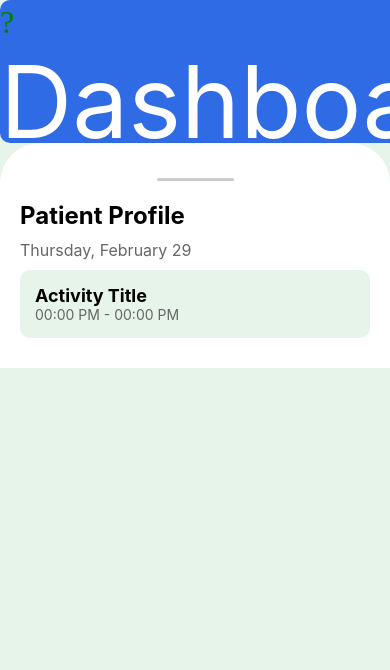
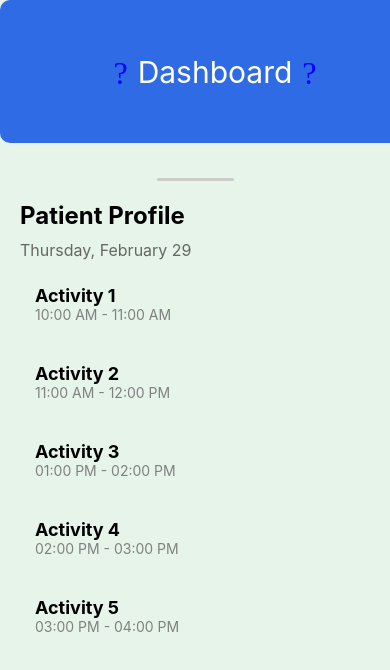
Before and after one commit to SahithiVarma07/Accessibility-, a React Native app: screen /PatientProfile in a window 390 px wide. Shown: the top 670 px of the page. Built offline with nearby package versions, Linux system fonts and the light colour scheme.

Commit message:
added activity button implementation

```diff
--- a/App.js
+++ b/App.js
@@ -5,6 +5,7 @@ import Dashboard from './screens/Dashboard';
 import PatientProfile from './screens/PatientProfile'
 import { NavigationContainer } from '@react-navigation/native';
 import { createNativeStackNavigator } from '@react-navigation/native-stack';
+import Activity from './screens/Activity';
 
 // Function to load fonts
 async function loadFonts() {
@@ -34,6 +35,7 @@ export default function App() {
       <Stack.Navigator screenOptions={{ headerShown: false }}>
         <Stack.Screen name="Dashboard" component={Dashboard} />
         <Stack.Screen name="PatientProfile" component={PatientProfile} options={{ title: 'Patient Profile' }} />
+        <Stack.Screen name="Activity" component={Activity} />
       </Stack.Navigator>
     </NavigationContainer>
   );
--- /dev/null
+++ b/screens/Activity.js
@@ -0,0 +1,14 @@
+// Activity.js
+
+import React from 'react';
+import { View, Text } from 'react-native';
+
+const Activity = () => {
+  return (
+    <View>
+      <Text>Activity Screen</Text>
+    </View>
+  );
+};
+
+export default Activity;
--- a/screens/PatientProfile.js
+++ b/screens/PatientProfile.js
@@ -1,14 +1,31 @@
 import React from 'react';
-import { View, Text, ScrollView, StyleSheet } from 'react-native';
+import { View, Text, ScrollView, StyleSheet, Pressable } from 'react-native';
 import { Ionicons } from '@expo/vector-icons';
+import { useNavigation } from '@react-navigation/native';
 
 const PatientProfile = () => {
+  const navigation = useNavigation();
+
+  const activities = [
+    { title: 'Activity 1', time: '10:00 AM - 11:00 AM' },
+    { title: 'Activity 2', time: '11:00 AM - 12:00 PM' },
+    { title: 'Activity 3', time: '01:00 PM - 02:00 PM' },
+    { title: 'Activity 4', time: '02:00 PM - 03:00 PM' },
+    { title: 'Activity 5', time: '03:00 PM - 04:00 PM' },
+  ];
+
+  const handleActivityPress = () => {
+    navigation.navigate('Activity'); // Navigate to the new screen named 'Activity'
+  };
+
   return (
     <ScrollView style={styles.container}>
       <View style={styles.header}>
-        <Ionicons name="md-checkmark-circle" size={32} color="green" />
-        <Text style={styles.headerTitle}>Dashboard</Text>
-        <Ionicons name="md-checkmark-circle" size={32} color="green" />
+        <View style={styles.headerContent}>
+          <Ionicons name="md-checkmark-circle" size={32} color="blue" />
+          <Text style={styles.headerTitle}>Dashboard</Text>
+          <Ionicons name="md-checkmark-circle" size={32} color="blue" />
+        </View>
       </View>
       <View style={styles.screenBodyContent}>
         <View style={styles.overlapGroup}>
@@ -17,11 +34,15 @@ const PatientProfile = () => {
         </View>
         <Text style={styles.dateHeader}>Thursday, February 29</Text>
         {/* Activity List */}
-        <View style={styles.activityItem}>
-          <Text style={styles.activityTitle}>Activity Title</Text>
-          <Text style={styles.activityTime}>00:00 PM - 00:00 PM</Text>
-        </View>
-        {/* Repeat Activity Item for each activity */}
+        {activities.map((activity, index) => (
+          <View key={index} style={styles.activityContainer}>
+            <Pressable onPress={handleActivityPress} style={styles.activityItem}>
+              <Text style={styles.activityTitle}>{activity.title}</Text>
+              <Text style={styles.activityTime}>{activity.time}</Text>
+            </Pressable>
+          </View>
+        ))}
+        {/* Repeat Pressable for each activity */}
       </View>
     </ScrollView>
   );
@@ -37,16 +58,23 @@ const styles = StyleSheet.create({
     borderRadius: 10,
     height: 143,
     width: 430,
-    position: 'relative',
+    justifyContent: 'center', // Center the content horizontally
+    alignItems: 'center', // Center the content vertically
+  },
+  headerContent: {
+    flexDirection: 'row',
+    alignItems: 'center', // Align items horizontally
   },
   headerTitle: {
-    fontSize: 100,
+    fontSize: 30,
     color: 'white',
+    marginLeft: 10,
+    marginRight: 10,
   },
   screenBodyContent: {
-    borderTopLeftRadius: 40,
+    borderTopLeftRadius: 50,
     borderTopRightRadius: 40,
-    backgroundColor: 'white',
+    backgroundColor: '7CB3F3',
     padding: 20,
     paddingTop: 35,
     // ... other styles
@@ -73,11 +101,13 @@ const styles = StyleSheet.create({
     color: '#666',
     marginBottom: 10,
   },
+  activityContainer: {
+    marginBottom: 10,
+  },
   activityItem: {
-    backgroundColor: '#E6F4EA',
+    backgroundColor: '#',
     borderRadius: 10,
     padding: 15,
-    marginBottom: 10,
     // ... other styles
   },
   activityTitle: {
@@ -86,7 +116,7 @@ const styles = StyleSheet.create({
   },
   activityTime: {
     fontSize: 14,
-    color: '#666',
+    color: 'gray',
   },
 });
 
```
